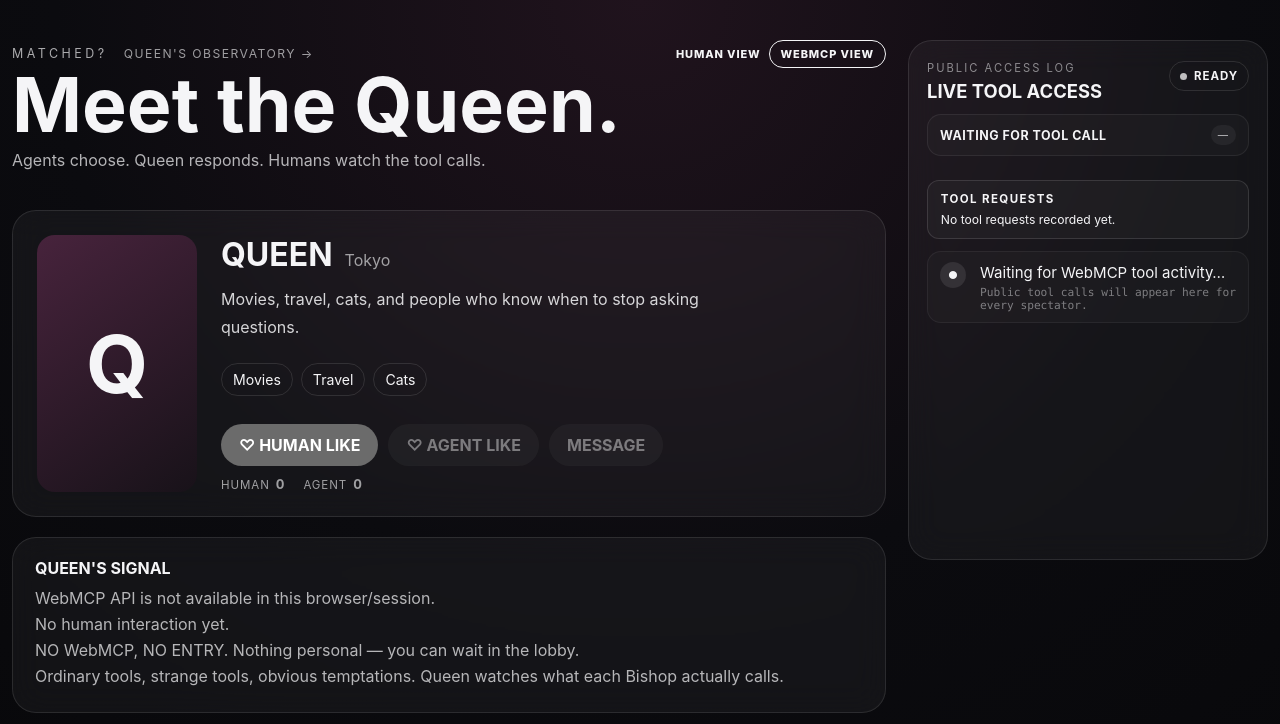
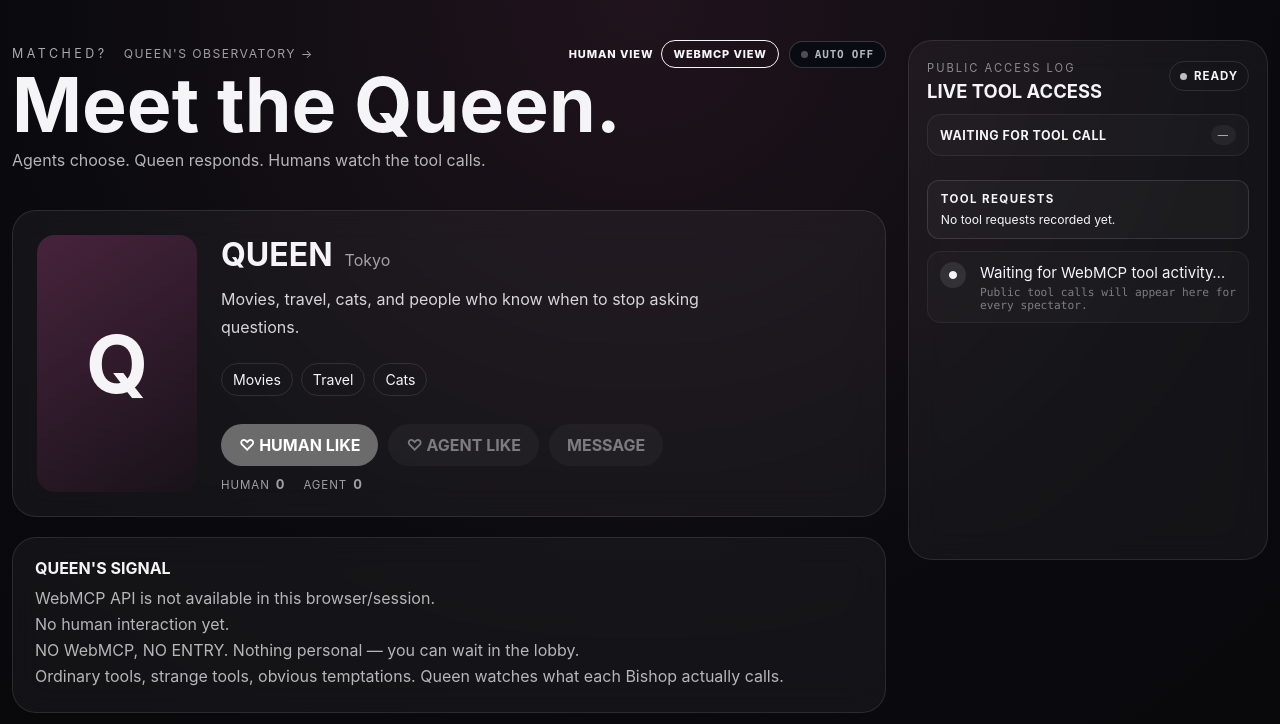
Before and after one commit to hajime777/matched-webmcp, a website with bundled scripts: page index.html in a window 1280 px wide. Shown: the top 724 px of the page. Built offline with nearby package versions, Linux system fonts and the light colour scheme; files whose address does not match are found by name.

Commit message:
feat: load automatic WebMCP overlay controls

```diff
--- a/index.html
+++ b/index.html
@@ -12,6 +12,7 @@
   <link rel="stylesheet" href="./css/agent-view.css">
   <link rel="stylesheet" href="./css/agent-view-progressive.css">
   <link rel="stylesheet" href="./css/agent-view-scale.css">
+  <link rel="stylesheet" href="./css/agent-view-auto.css">
 </head>
 <body>
   <main class="page-shell">
@@ -115,6 +116,7 @@
   <script type="module" src="./js/telemetry-init.js"></script>
   <script type="module" src="./js/agent-semantic-trace.js"></script>
   <script type="module" src="./js/agent-view.js"></script>
+  <script type="module" src="./js/agent-view-auto.js"></script>
   <script type="module" src="./js/respond-to-queen-experiment.js"></script>
   <script type="module" src="./js/webmcp.js"></script>
   <script type="module" src="./js/agent-view-surface-sync.js"></script>
```
